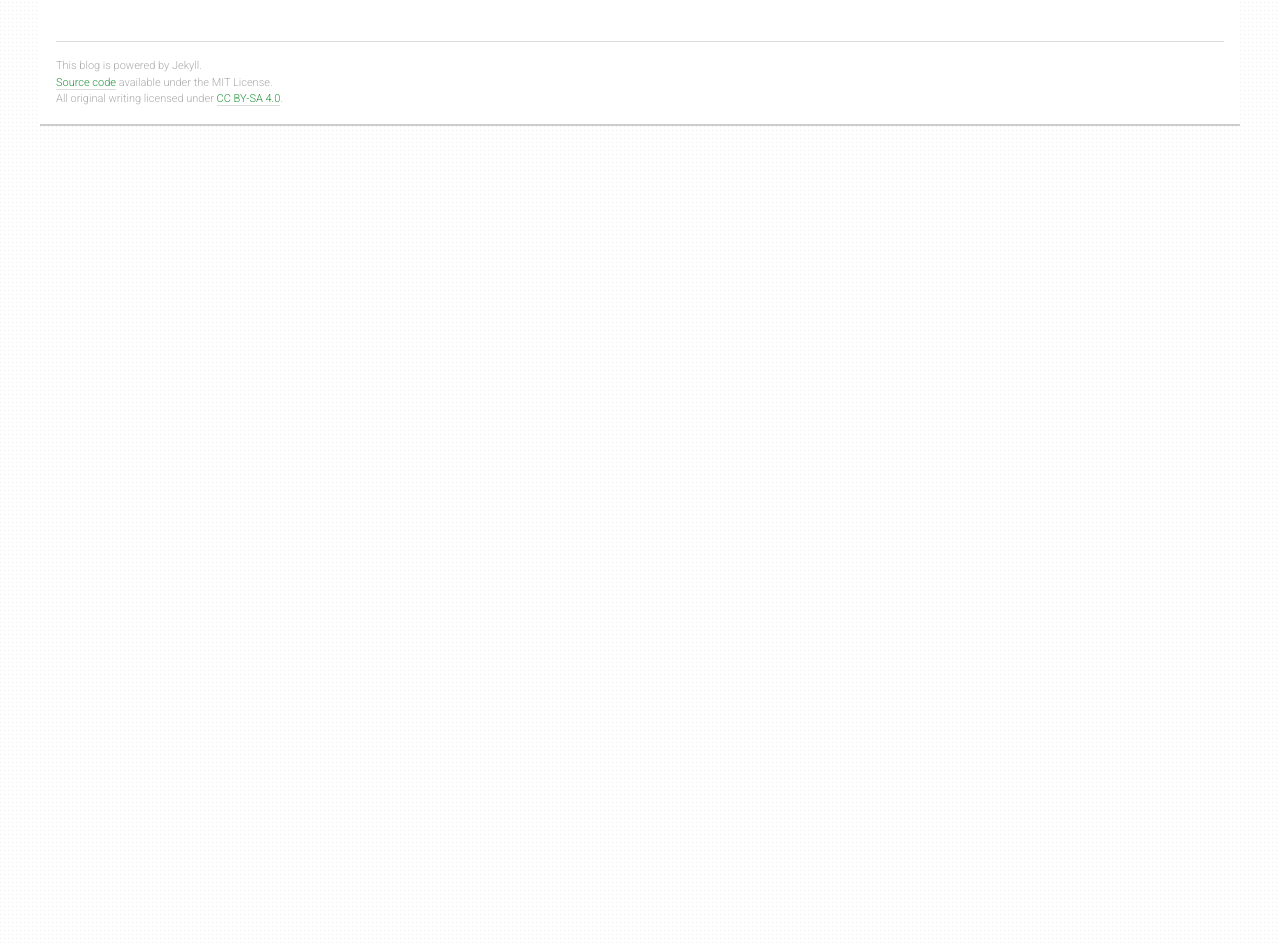
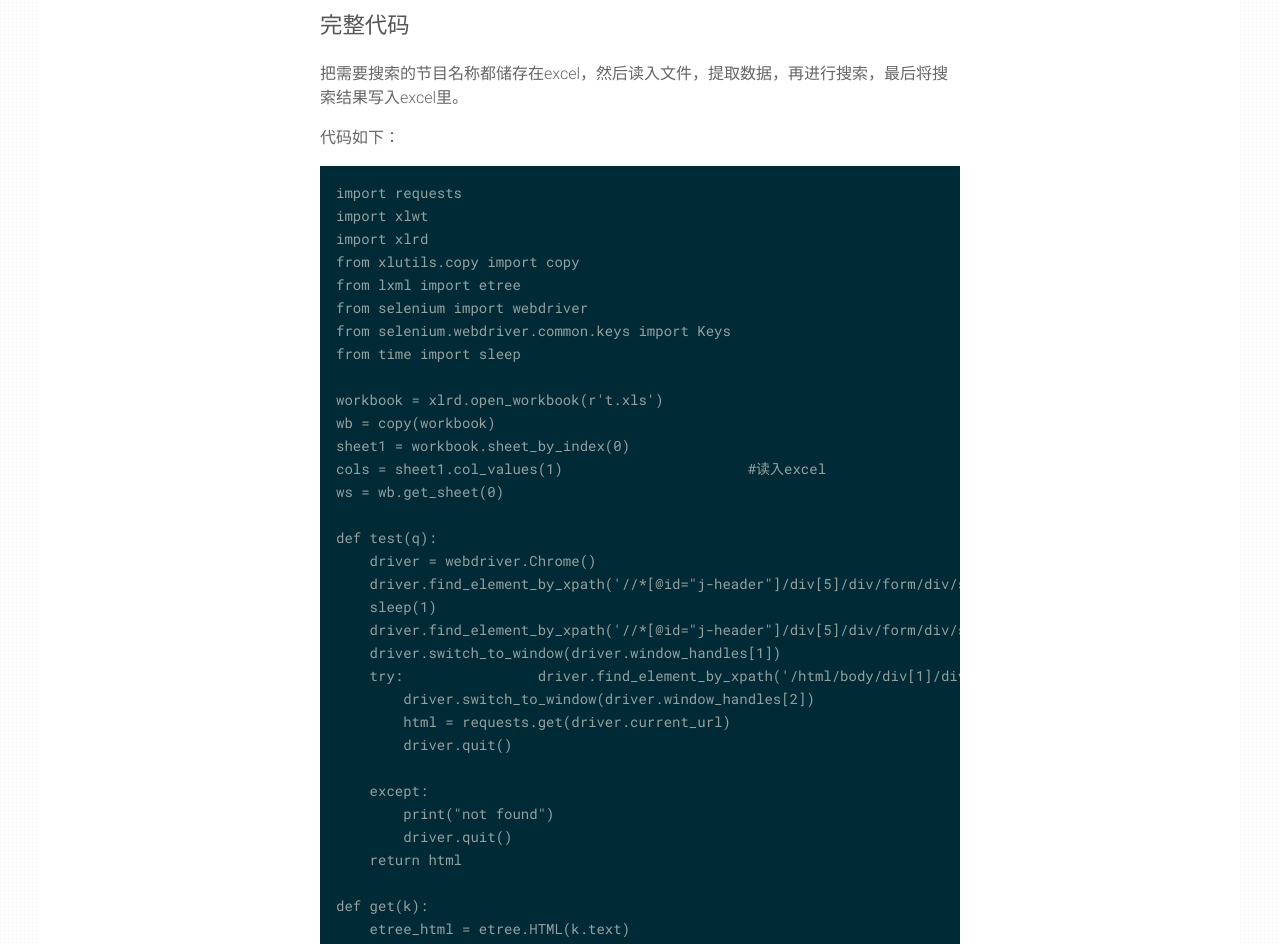
Before and after one commit to rlue/jekyll-solana, a Jekyll site: the page built from _posts/2019-9-27-爱奇艺爬虫-2019.md, in a window 1280 px wide and 1400 px high, scrolled down 2574 px. Shown: the part 456-1400 px from the top of the window. Built offline with Jekyll 4.4.1, drawn with Linux system fonts in a browser that asks for light colours; some of the changed text lies outside the part shown; grey boxes are pictures that could not be loaded.

Commit message:
Update 2019-9-27-爱奇艺爬虫-2019.md

````diff
--- a/_posts/2019-9-27-爱奇艺爬虫-2019.md
+++ b/_posts/2019-9-27-爱奇艺爬虫-2019.md
@@ -64,11 +64,83 @@ driver.quit()                                   #关闭网站
 etree_html = etree.HTML(k.text)                 #k即html
 content = etree_html.xpath('//*[@id="block-B"]/div/div/div[2]/div[2]/div[2]/div[3]/p[1]/a/text()')   #获取内容
 ```
-获取内容要在Xpath后面<mark>加/text()<mark>才能获得
+获取内容要在Xpath后面<mark>加/text()<mark>
+才能获得
 
 选择元素时要注意，选的是类型下面的所有文字，而不是其中一个类型。
 
 例：//*[@id="block-B"]/div/div/div[2]/div[2]/div[2]/div[3]/p[1]/a[1]，这里对应的只是古装，而不是古装 / 偶像 / 青春,
-所以重点是<mark>把a[1]改成a<mark>，就能获取所有的类型。
+所以重点是<mark>把a[1]改成a<mark>
+，就能获取所有的类型。
 
 <img src="https://raw.githubusercontent.com/loki-pup/lokiphoto/master/2.png" width="100%" height="100%" />
+
+### 完整代码
+
+把需要搜索的节目名称都储存在excel，然后读入文件，提取数据，再进行搜索，最后将搜索结果写入excel里。
+
+代码如下：
+```
+import requests
+import xlwt
+import xlrd
+from xlutils.copy import copy
+from lxml import etree
+from selenium import webdriver
+from selenium.webdriver.common.keys import Keys
+from time import sleep
+
+workbook = xlrd.open_workbook(r't.xls')
+wb = copy(workbook)
+sheet1 = workbook.sheet_by_index(0)
+cols = sheet1.col_values(1)                      #读入excel
+ws = wb.get_sheet(0)
+
+def test(q):
+    driver = webdriver.Chrome()
+    driver.find_element_by_xpath('//*[@id="j-header"]/div[5]/div/form/div/span[1]/input').send_keys(q)
+    sleep(1)
+    driver.find_element_by_xpath('//*[@id="j-header"]/div[5]/div/form/div/span[2]/input').send_keys(Keys.ENTER)
+    driver.switch_to_window(driver.window_handles[1])
+    try:                driver.find_element_by_xpath('/html/body/div[1]/div[3]/div[1]/div/div[3]/div/ul/li[1]/div/h3/a').send_keys(Keys.ENTER)
+        driver.switch_to_window(driver.window_handles[2])
+        html = requests.get(driver.current_url)
+        driver.quit()
+
+    except:
+        print("not found")
+        driver.quit()
+    return html
+
+def get(k):
+    etree_html = etree.HTML(k.text)
+    genre = etree_html.xpath('//*[@id="oldNavCtrlElem"]/div/div/div[1]/div[2]/a/h2/text()')
+    content = etree_html.xpath('//*[@id="block-B"]/div/div/div[2]/div[2]/div[2]/div[3]/p[1]/a/text()')
+    content2 = etree_html.xpath('//*[@id="block-B"]/div/div/div/div[2]/div[2]/div[2]/div[3]/p[2]/a/text()')
+    content1 = etree_html.xpath('//*[@id="block-B"]/div/div/div[2]/div[2]/div[1]/div[3]/p/a/text()')
+    content3 = etree_html.xpath('//*[@id="block-BB"]/div/div/div[2]/div[2]/div[1]/div[2]/p/a/text()')
+    content4 = etree_html.xpath('//*[@id="block-BB"]/div/div/div[2]/div[2]/div[1]/div[3]/p[1]/a/text()')
+    content = genre+content+content1+content2+content3+content4
+    print(content)
+    return content
+
+for i,j in enumerate(cols):
+    q = j
+    try:
+        k = test(q)
+        content = get(k)
+        for m,n in enumerate(content):
+            ws.write(i, m+2, n)                    #将搜索结果写入文件
+            wb.save('t.xls')
+    except:
+        print("not")
+```
+
+**注意事项：**
+
+1.有时会发生电视节目类型为空，或者打开的网页不是资料页的情况。（因为这里默认打开搜索页面的第一条搜索结果。）
+因此完整代码里面用了两个<mark>try···except<mark>
+,一个是防止获取不到内容而报错，一个是防止写入文件时类型为空。
+
+2.有些节目虽然类型为空，但是其实类型是有的，只是Xpath和别的不同。所以发生了较多的空错误后，需要去页面检查，
+<mark>更新补上另外的Xpath。<mark>
````
